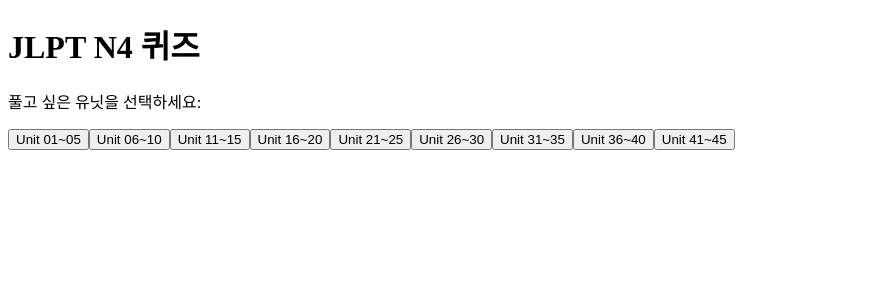
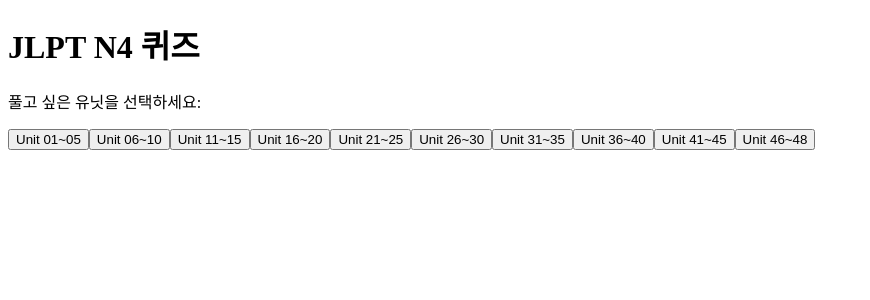
Before and after one commit to kyomusyugi/JLPT_N4, a Next.js app: page / in a window 1280 px wide. Shown: the top 300 px of the page, without its empty margins (0-870 px from the left). Built offline with nearby package versions, Linux system fonts and the light colour scheme.

Commit message:
Update page.tsx

```diff
--- a/app/page.tsx
+++ b/app/page.tsx
@@ -10,6 +10,7 @@
 import { words_31_35 } from "@/lib/words_31_35";
 import { words_36_40 } from "@/lib/words_36_40";
 import { words_41_45 } from "@/lib/words_41_45";
+import { words_46_48 } from "@/lib/words_46_48";
 import QuizPage from "@/components/quizpage";
 
 const units = {
@@ -22,6 +23,7 @@
   "Unit 31~35": words_31_35,
   "Unit 36~40": words_36_40,
   "Unit 41~45": words_41_45,
+  "Unit 46~48": words_46_48,
 };
 
 export default function HomePage() {
```
